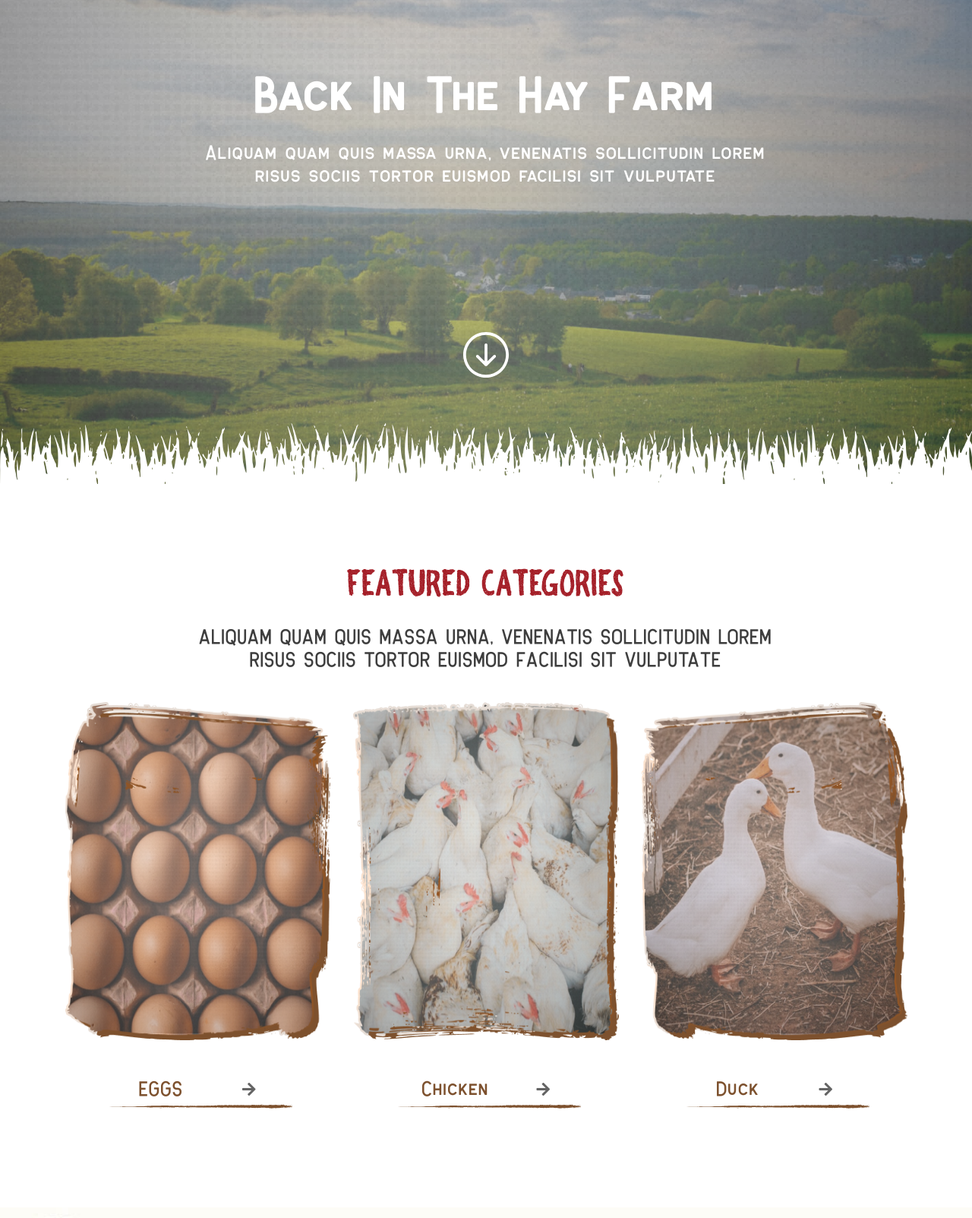
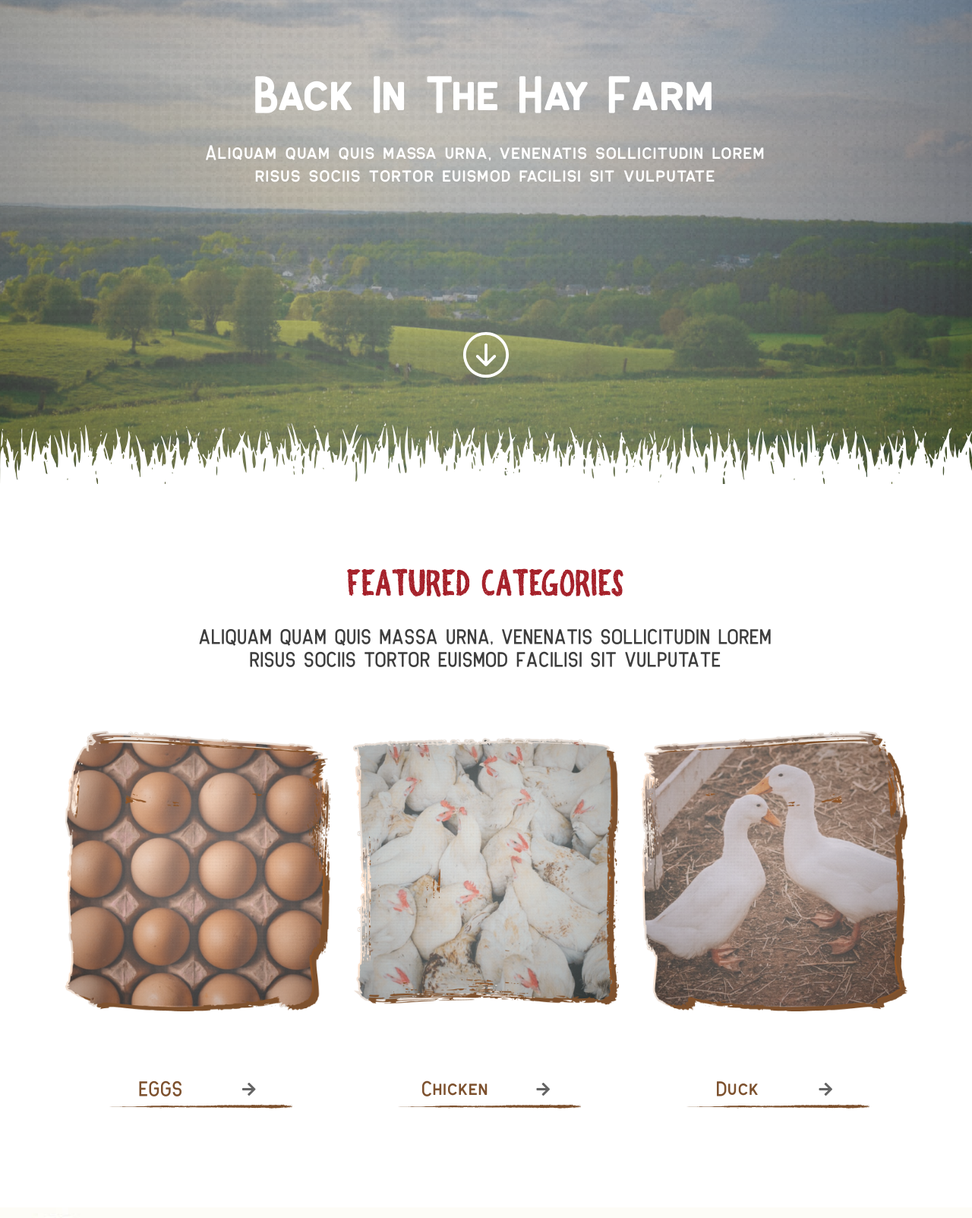
Before and after one commit to naimkst/Hay-Farm-HTML-For-Shopify-Theme-, a plain HTML site: page index.html in a window 1280 px wide. Shown: the part 291-1894 px from the top of the page at 76% size. Drawn offline with Linux system fonts and the light colour scheme.

Commit message:
second comment

```diff
--- a/assets/scss/reset/_predefine.scss
+++ b/assets/scss/reset/_predefine.scss
@@ -539,7 +539,6 @@ scrollUp
         height: 6px;
         background-image: url('../images/button-bottom-shape.svg');
         background-repeat: no-repeat;
-        background-image: center;
         bottom: 0;
     }
     &.text-white {
--- a/assets/scss/section/featured-categories-area/_featured-categories-area.scss
+++ b/assets/scss/section/featured-categories-area/_featured-categories-area.scss
@@ -9,7 +9,7 @@
             img {
                 width: 100%;
                 min-height: 445px;
-                object-fit: content;
+                object-fit: contain;
             }
         }
     }
--- a/assets/scss/section/hero-banner-area/_hero-banner-area.scss
+++ b/assets/scss/section/hero-banner-area/_hero-banner-area.scss
@@ -6,7 +6,7 @@
     padding: 39rem 0;
     background-image: url('../images/hero-banner-bg.jpg');
     background-repeat: no-repeat;
-    background-size: center;
+    background-position: center;
     background-size: cover;
     z-index: 1;
     overflow: hidden;
```
Also changed, not shown: assets/css/style.css.
